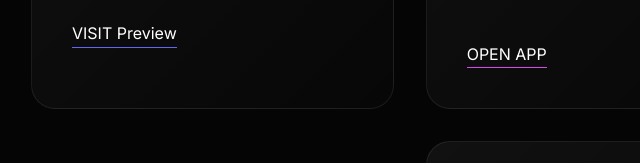
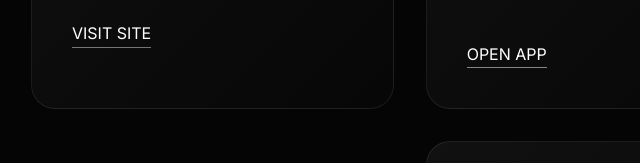
Before and after one commit to NexusVaultOfficial/SandeshBhandari, a plain HTML site: page index.html in a window 1280 px wide. Shown: the part 1522-1685 px from the top of the page, 33-673 px from the left. Drawn offline with Linux system fonts and the light colour scheme.

Commit message:
Update link text from 'Preview' to 'SITE'

```diff
--- a/index.html
+++ b/index.html
@@ -78,7 +78,7 @@
                     </div>
                     <a href="https://nepizdigi.store" target="_blank"
                         style="margin-top: 1.5rem; display: inline-block; color: #fff; text-decoration: none; border-bottom: 1px solid var(--aurora-1);">VISIT
-                        Preview</a>
+                        SITE</a>
                 </div>
 
                 <!-- Project 2: NayaKura -->
```
